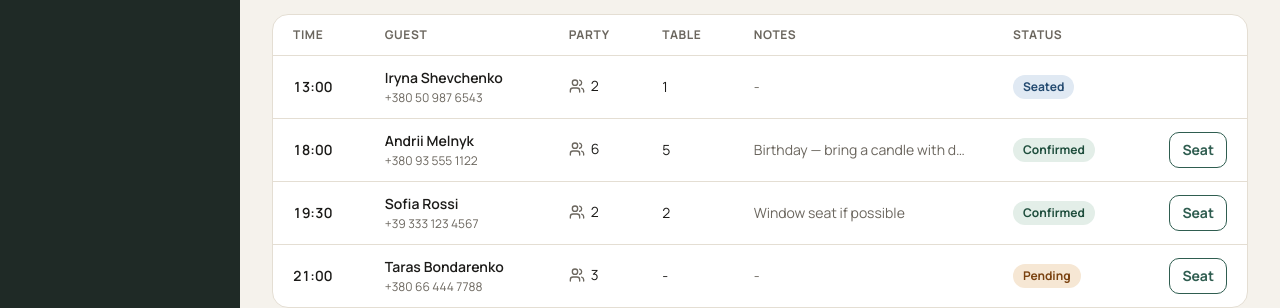
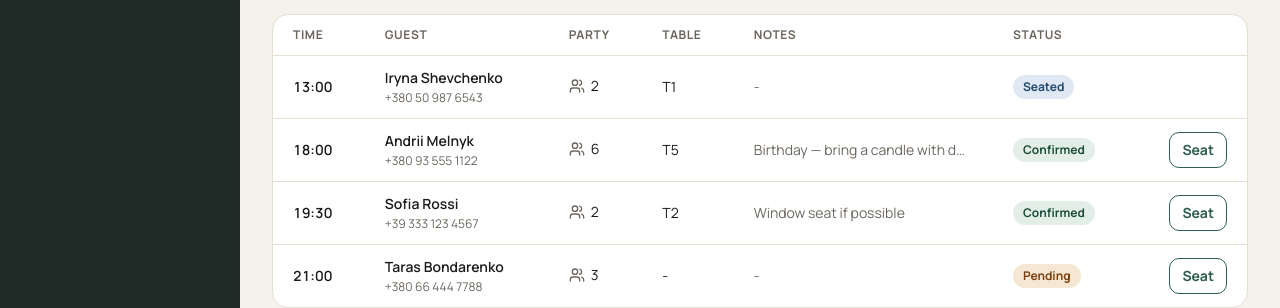
Before and after one commit to Liv-O/restaurant-admin, a React (Vite) app: page /reservations in a window 1280 px wide. Shown: the part 278-586 px from the top of the page. Built offline with nearby package versions, Linux system fonts and the light colour scheme.

Commit message:
feat: add toast notifications

```diff
--- a/src/App.tsx
+++ b/src/App.tsx
@@ -1,7 +1,7 @@
 import { BrowserRouter, Navigate, Route, Routes } from 'react-router';
 //import { QueryClient, QueryClientProvider } from '@tanstack/react-query';
 // import { ReactQueryDevtools } from '@tanstack/react-query-devtools';
-// import { Toaster } from 'react-hot-toast';
+import { Toaster } from 'react-hot-toast';
 
 // import ProtectedRoute from '@/components/ProtectedRoute';
 import DashboardPage from '@/pages/dashboard/DashboardPage';
@@ -16,6 +16,28 @@ import AppLayout from './layouts/AppLayout';
 export default function App() {
   return (
     <BrowserRouter>
+      <Toaster
+        position="top-center"
+        toastOptions={{
+          duration: 2500,
+          style: {
+            background: 'var(--color-surface)',
+            color: 'var(--color-ink)',
+            border: '1px solid var(--color-line)',
+            borderRadius: '12px',
+            padding: '12px 16px',
+            fontSize: '14px',
+            fontWeight: 600,
+            boxShadow: '0 12px 32px rgba(28, 27, 25, 0.12)',
+          },
+          success: {
+            iconTheme: { primary: '#2f5d50', secondary: '#ffffff' },
+          },
+          error: {
+            iconTheme: { primary: '#a33a2e', secondary: '#ffffff' },
+          },
+        }}
+      />
       <Routes>
         <Route element={<AppLayout />}>
           <Route index element={<Navigate replace to="dashboard" />} />
--- a/src/features/reservations/NewReservationForm.tsx
+++ b/src/features/reservations/NewReservationForm.tsx
@@ -6,6 +6,8 @@ import FormField from '@/components/ui/FormField';
 import { format, isBefore, parse } from 'date-fns';
 import { tableNumbers, TIME_SLOTS } from './constants';
 import type { Reservation } from '@/types';
+
+import toast from 'react-hot-toast';
 
 const MIN_QTY = 1;
 const MAX_QTY = 20;
@@ -89,7 +91,8 @@ export default function NewReservationForm({
       note: data.note || undefined,
     };
 
-    addReservation(newReservation); // Викликаємо функцію оновлення резервацій
+    addReservation(newReservation);
+
     reset(); // скидаємо форму після сабміту
     onClose(); // закриваємо модалку після сабміту
   }
--- a/src/pages/reservations/ReservationsPage.tsx
+++ b/src/pages/reservations/ReservationsPage.tsx
@@ -16,6 +16,7 @@ import Button from '@/components/ui/Button';
 import Modal from '@/components/Modal';
 import NewReservationForm from '@/features/reservations/NewReservationForm';
 import type { Reservation } from '@/types';
+import toast from 'react-hot-toast';
 
 type StatusFilter = (typeof RESERVATION_STATUSES)[number] | 'All';
 
@@ -69,6 +70,7 @@ export default function ReservationsPage() {
   function updateReservationsList(newReservation: Reservation) {
     setReservations((prev) => [...prev, newReservation]);
     setChosenDate(new Date(newReservation.startsAt));
+    toast.success('New reservation created');
   }
 
   return (
@@ -126,7 +128,10 @@ export default function ReservationsPage() {
           <Table.Body
             data={tableReservations}
             render={(reservation) => (
-              <Table.Row key={reservation.id}>
+              <Table.Row
+                key={reservation.id}
+                className={reservation.status === 'cancelled' ? 'opacity-50' : ''}
+              >
                 <Table.Cell className="font-semibold tabular-nums">
                   {format(reservation.startsAt, 'HH:mm')}
                 </Table.Cell>
@@ -142,7 +147,7 @@ export default function ReservationsPage() {
                     <span> {reservation.guests} </span>
                   </div>
                 </Table.Cell>
-                <Table.Cell>{reservation.tableId ? reservation.tableId : '-'}</Table.Cell>
+                <Table.Cell>{reservation.tableId ? `T${reservation.tableId}` : '-'}</Table.Cell>
                 <Table.Cell className="max-w-56 truncate text-muted">
                   {reservation.note ? reservation.note : '-'}
                 </Table.Cell>
```
